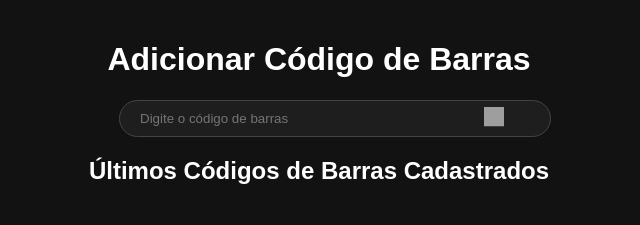
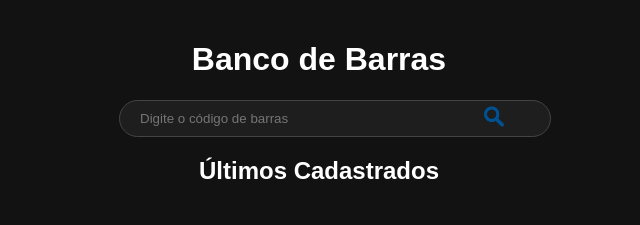
Before and after one commit to patciello/bancodebarraslocal, a Flask app: page / in a window 1280 px wide. Shown: the part 78-303 px from the top of the page, without its empty margins (321-961 px from the left). Run offline with Flask 3, Linux system fonts and the light colour scheme; data that the repository does not hold is empty; grey boxes are pictures that could not be loaded.

Commit message:
Change Title and search icon

```diff
--- a/templates/home.html
+++ b/templates/home.html
@@ -1,6 +1,6 @@
 {% extends "base.html" %} {% block content %}
 <div class="center-content">
-  <h1>Adicionar Código de Barras</h1>
+  <h1>Banco de Barras</h1>
   <form method="POST" class="search-form">
     <div class="search-bar">
       <input
@@ -18,7 +18,7 @@
     </div>
   </form>
 
-  <h2>Últimos Códigos de Barras Cadastrados</h2>
+  <h2>Últimos Cadastrados</h2>
   <table>
     <tr>
       <th>Código de Barras</th>
```
Also changed, not shown: static/search-icon.png (added).
